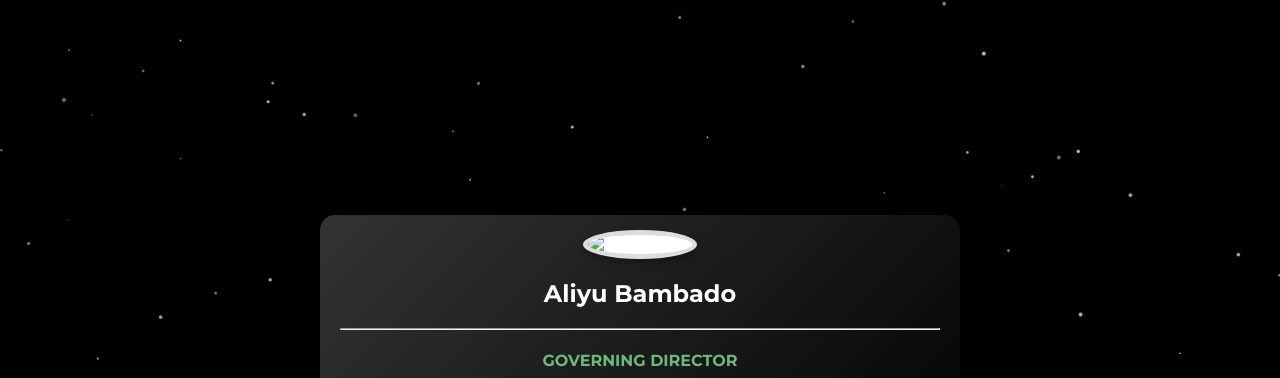
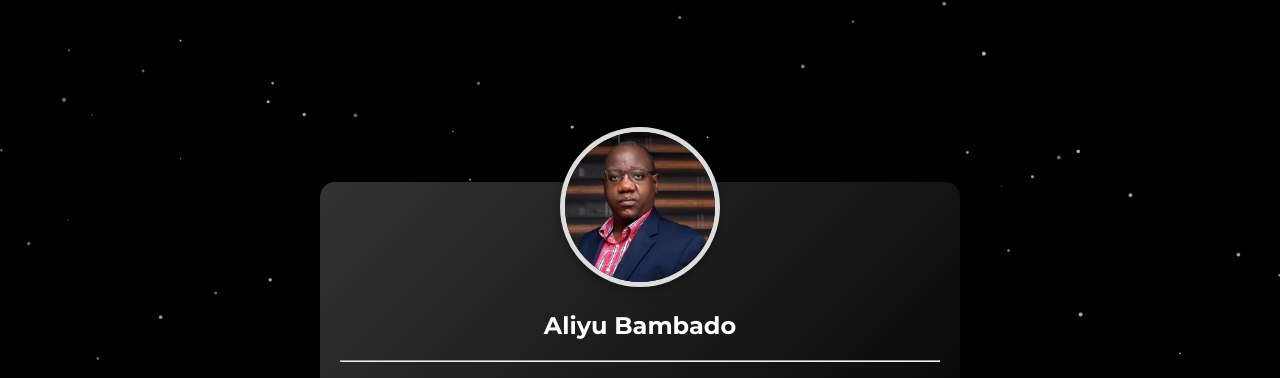
Before and after one commit to decobwebs/GD, a plain HTML site: page index.html in a window 1280 px wide. Shown: the top 378 px of the page. Drawn offline with Linux system fonts and the light colour scheme.

Commit message:
updated photo

```diff
--- a/index.html
+++ b/index.html
@@ -182,7 +182,7 @@
     <div class="content-wrapper">
         <!-- Card -->
         <div class="card">
-            <img src="static/img/Aliyu" alt="CEO Photo">
+            <img src="static/img/Aliyu.jpg" alt="CEO Photo">
 
 
             <h2>Aliyu Bambado</h2>
```
